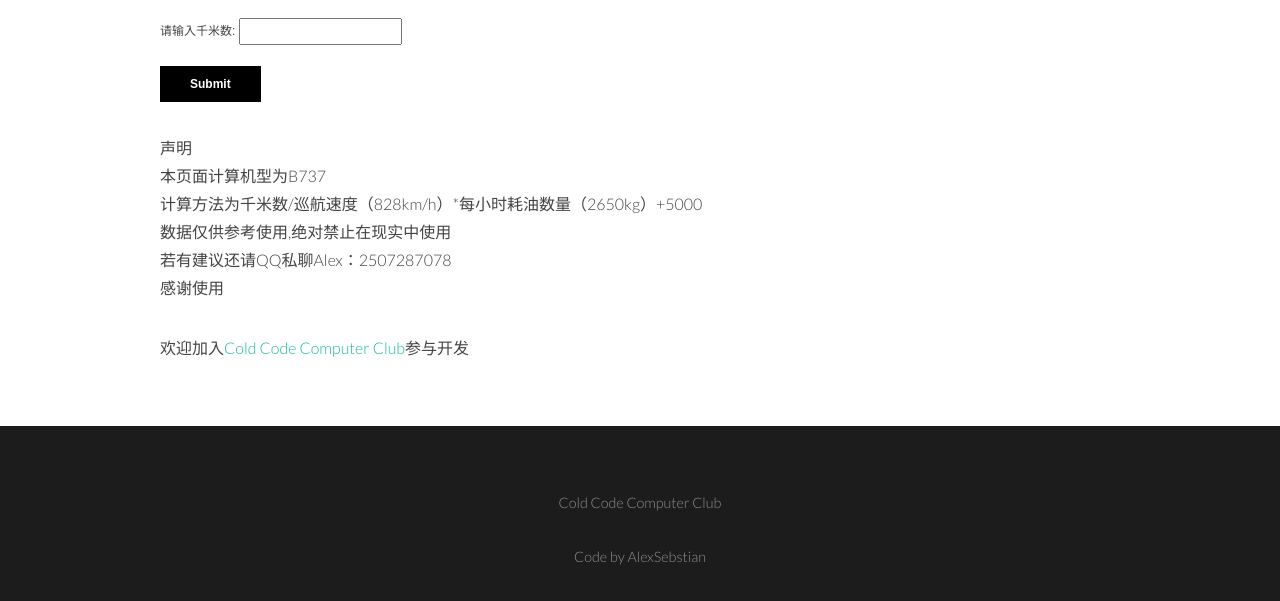
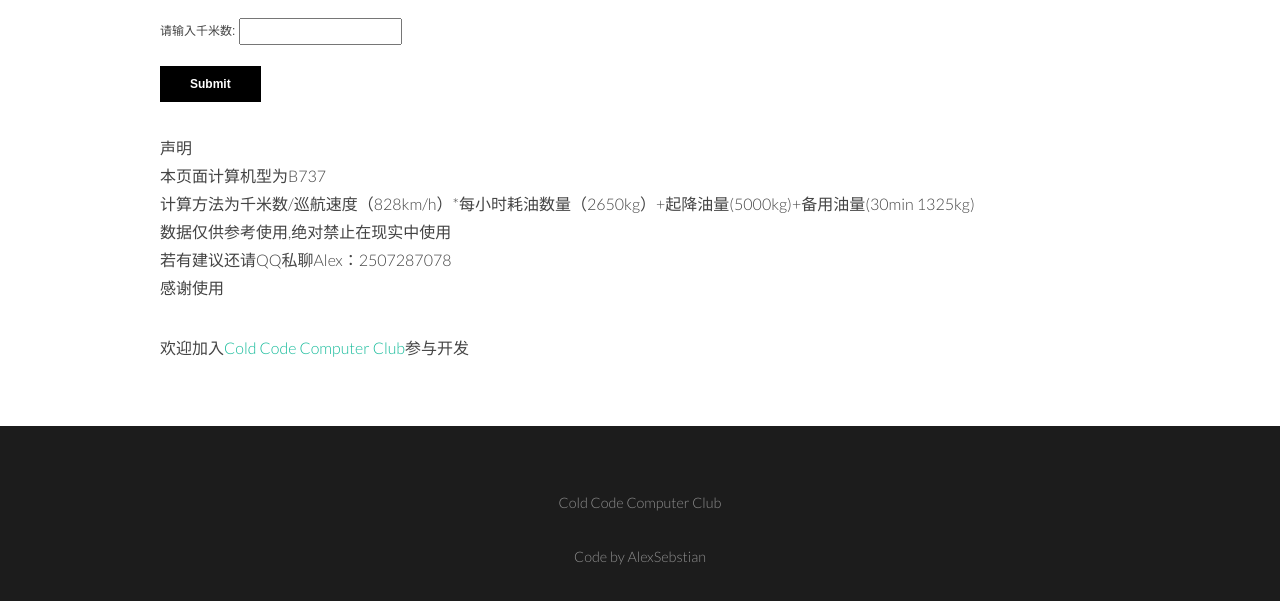
Before and after one commit to AlexSebstian/fuel, a plain HTML site: page index.html in a window 1280 px wide. Shown: the part 197-798 px from the top of the page. Drawn offline with Linux system fonts and the light colour scheme.

Commit message:
Update index.html

```diff
--- a/index.html
+++ b/index.html
@@ -28,7 +28,7 @@
 		  <br>
 		  <input type="submit" onclick="run();">
 		</form></p>
-		<p>声明<br>本页面计算机型为B737<br>计算方法为千米数/巡航速度（828km/h）*每小时耗油数量（2650kg）+5000<br>数据仅供参考使用,绝对禁止在现实中使用<br>若有建议还请QQ私聊Alex：2507287078<br>感谢使用</p>
+		<p>声明<br>本页面计算机型为B737<br>计算方法为千米数/巡航速度（828km/h）*每小时耗油数量（2650kg）+起降油量(5000kg)+备用油量(30min 1325kg)<br>数据仅供参考使用,绝对禁止在现实中使用<br>若有建议还请QQ私聊Alex：2507287078<br>感谢使用</p>
 		<p>欢迎加入<a href="http://alexarea.cn">Cold Code Computer Club</a>参与开发</p>
 	</div>
 </section>
```
